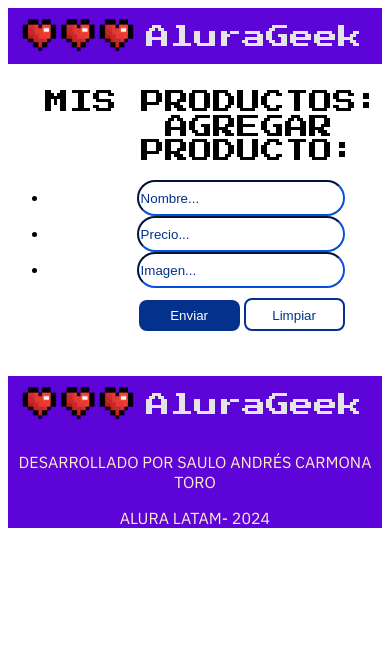
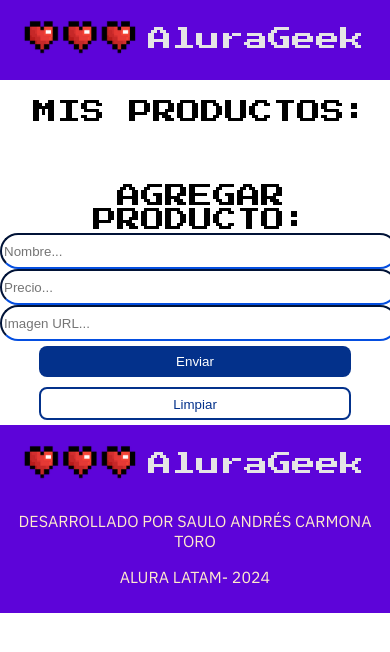
Before and after one commit to SauloAndres1982/reto2_alura_latam, a plain HTML site: page index.html in a window 390 px wide. Both pictures are taken after a click on the button "Enviar". Drawn offline with Linux system fonts and the light colour scheme.

Commit message:
segundo commit

```diff
--- a/index.html
+++ b/index.html
@@ -6,6 +6,8 @@
     <title>AluraGeeks</title>
     <link rel="stylesheet" href="styles.css">
     <link href="https://fonts.googleapis.com/css2?family=IBM+Plex+Sans:wght@400;700&display=swap" rel="stylesheet">
+    <link href="https://fonts.googleapis.com/css2?family=Press+Start+2P&display=swap" rel="stylesheet">
+
 </head>
 <body>
     <header>
@@ -18,17 +20,18 @@
         <div class="producto">
             <img src="img/MIS PRODUCTOS_.png" alt="">
         </div>
+        <div class="contenedor-imagenes"></div>
     </main>
 
     <aside>
         <div class="aside">
             <img src="img/AGREGAR PRODUCTO_.png" alt="">
             <ul>
-                <li><input type="text" value="Nombre..."></li>
-                <li><input type="text" value="Precio..."></li>
-                <li><input type="text" value="Imagen..."></li>
-                <button class="enviar">Enviar</button>
-                <button class="limpiar">Limpiar</button>
+                <li><input type="text" id="nombre" placeholder="Nombre..."></li>
+                <li><input type="text" id="precio" placeholder="Precio..."></li>
+                <li><input type="text" id="imagenUrl" placeholder="Imagen URL..."></li>
+                <button class="enviar" onclick="agregarImagenes()">Enviar</button>
+                <button class="limpiar" onclick="limpiarImagenes()">Limpiar</button>
             </ul>
         </div>
     </aside>
--- a/main.js
+++ b/main.js
@@ -0,0 +1,42 @@
+document.addEventListener("DOMContentLoaded", () => {
+    function agregarImagenes() {
+      // Obtener los valores de los campos de entrada por su id
+      const nombre = document.getElementById("nombre").value;
+      const precio = document.getElementById("precio").value;
+      const urlImagen = "img/" + document.getElementById("imagenUrl").value; // Agregar prefijo 'img/'
+
+      if (!nombre || !precio || !urlImagen) {
+        alert("Por favor, completa todos los campos.");
+        return;
+      }
+
+      // Crear contenedor para el producto
+      const contenedorImagen = document.createElement("div");
+      contenedorImagen.classList.add("producto-item");
+
+      // Crear el elemento de texto para nombre y precio
+      const infoProducto = document.createElement("div");
+      infoProducto.classList.add("producto-info");
+      infoProducto.innerHTML = `<p>Nombre: ${nombre}</p><p>Precio: ${precio}</p>`;
+
+      // Crear el elemento de imagen
+      const nuevaImagen = document.createElement("img");
+      nuevaImagen.src = urlImagen;
+      nuevaImagen.alt = nombre;
+
+      // Añadir texto y imagen al contenedor del producto
+      contenedorImagen.appendChild(infoProducto);
+      contenedorImagen.appendChild(nuevaImagen);
+
+      // Agregar el contenedor del producto al contenedor principal
+      document.querySelector(".contenedor-imagenes").appendChild(contenedorImagen);
+    }
+
+    function limpiarImagenes() {
+      const contenedor = document.querySelector(".contenedor-imagenes");
+      contenedor.innerHTML = ""; // Eliminar todo el contenido
+    }
+
+    document.querySelector(".enviar").addEventListener("click", agregarImagenes);
+    document.querySelector(".limpiar").addEventListener("click", limpiarImagenes);
+  });
--- a/styles.css
+++ b/styles.css
@@ -1,31 +1,69 @@
-.header{
-    background: #5D04D9;
-    display: flex;
-    justify-content: center;
+/* Estilos generales */
+body {
+    font-family: 'IBM Plex Sans', sans-serif;
+    margin: 0;
+    padding: 0;
+    box-sizing: border-box;
 }
 
-.producto{
-    margin-top:7%;
-    margin-left: 10%;
+.header, .footer {
+    background: #5D04D9;
+    color: blanchedalmond;
+    text-align: center;
+    padding: 10px;
 }
 
-aside{
-    text-align: right;
+.producto {
+    margin-top: 7%;
+    padding-left: 10%;
 }
 
-.footer{
-    font-family: 'IBM Plex Sans';
+.contenedor-imagenes {
+    display: grid;
+    grid-template-columns: repeat(3, 1fr); /* Tres columnas en cada fila */
+    gap: 15px;
+    padding: 20px;
+}
+
+.aside {
+    text-align: right;
+    margin-right: 10%;
+}
+
+/* Estilos para los productos */
+.producto-item {
+    background-color: #5D04D9; /* Mismo color que el footer */
+    border: 4px solid #03318B;
+    border-radius: 10px;
+    padding: 15px;
+    display: flex;
+    flex-direction: column;
+    align-items: center;
     text-align: center;
-    margin-top: 12%;
-    background: #5D04D9;
+    font-family: 'Press Start 2P', cursive;
     color: blanchedalmond;
 }
 
-.aside{
-    margin-right: 10%;
+.producto-item img {
+    width: 100%;
+    height: auto;
+    max-width: 180px;
+    margin-bottom: 10px;
+    border-radius: 5px;
 }
 
-ul li input{
+.producto-info {
+    margin-top: 10px;
+    font-size: 14px; /* Tamaño pequeño para el estilo retro */
+}
+
+ul {
+    list-style-type: none;
+    padding: 0;
+    margin: 0;
+}
+
+ul li input {
     border-radius: 30px;
     width: 200px;
     height: 30px;
@@ -33,25 +71,67 @@ ul li input{
     color: #03318B;
 }
 
-.aside .enviar {
+.aside .enviar, .aside .limpiar {
     margin-top: 10px;
     padding: 8px 16px;
+    border-radius: 8px;
+    cursor: pointer;
+    width: 101px;
+}
+
+.aside .enviar {
     background-color: #03318B;
     color: white;
     border: none;
-    border-radius: 8px;
-    cursor: pointer;
-    width: 101px;
-  }
+}
 
-  .aside .limpiar {
-    margin-top: 10px;
-    padding: 8px 16px;
-    background-color: white; /* Fondo blanco */
-    color: #03318B;          /* Texto azul */
-    border: 2px solid #03318B; /* Borde azul para hacer contraste */
-    border-radius: 8px;
-    cursor: pointer;
-    width: 101px;
+.aside .limpiar {
+    background-color: white;
+    color: #03318B;
+    border: 2px solid #03318B;
     height: 33px;
-  }
+}
+
+/* Media Query para Pantallas Pequeñas */
+@media (max-width: 768px) {
+    .contenedor-imagenes {
+        grid-template-columns: 1fr; /* Una columna en dispositivos móviles */
+    }
+
+    /* Ajuste de aside */
+    .aside {
+        text-align: center;
+        margin: 0;
+    }
+
+    /* Ajuste de contenedores */
+    .producto {
+        margin: 5% auto;
+        padding-left: 0;
+        text-align: center;
+    }
+
+    .contenedor-imagenes {
+        flex-direction: column;
+        align-items: center;
+    }
+
+    .producto-item {
+        flex-direction: column;
+        align-items: center;
+        width: 100%;
+    }
+
+    .producto-item img {
+        max-width: 150px;
+    }
+
+    ul li input {
+        width: 100%;
+    }
+
+    .aside .enviar, .aside .limpiar {
+        width: 80%;
+        margin: 5px 0;
+    }
+}
```
Also changed, not shown: img/img1.png (added), img/img2.png (added), 2 other files.
